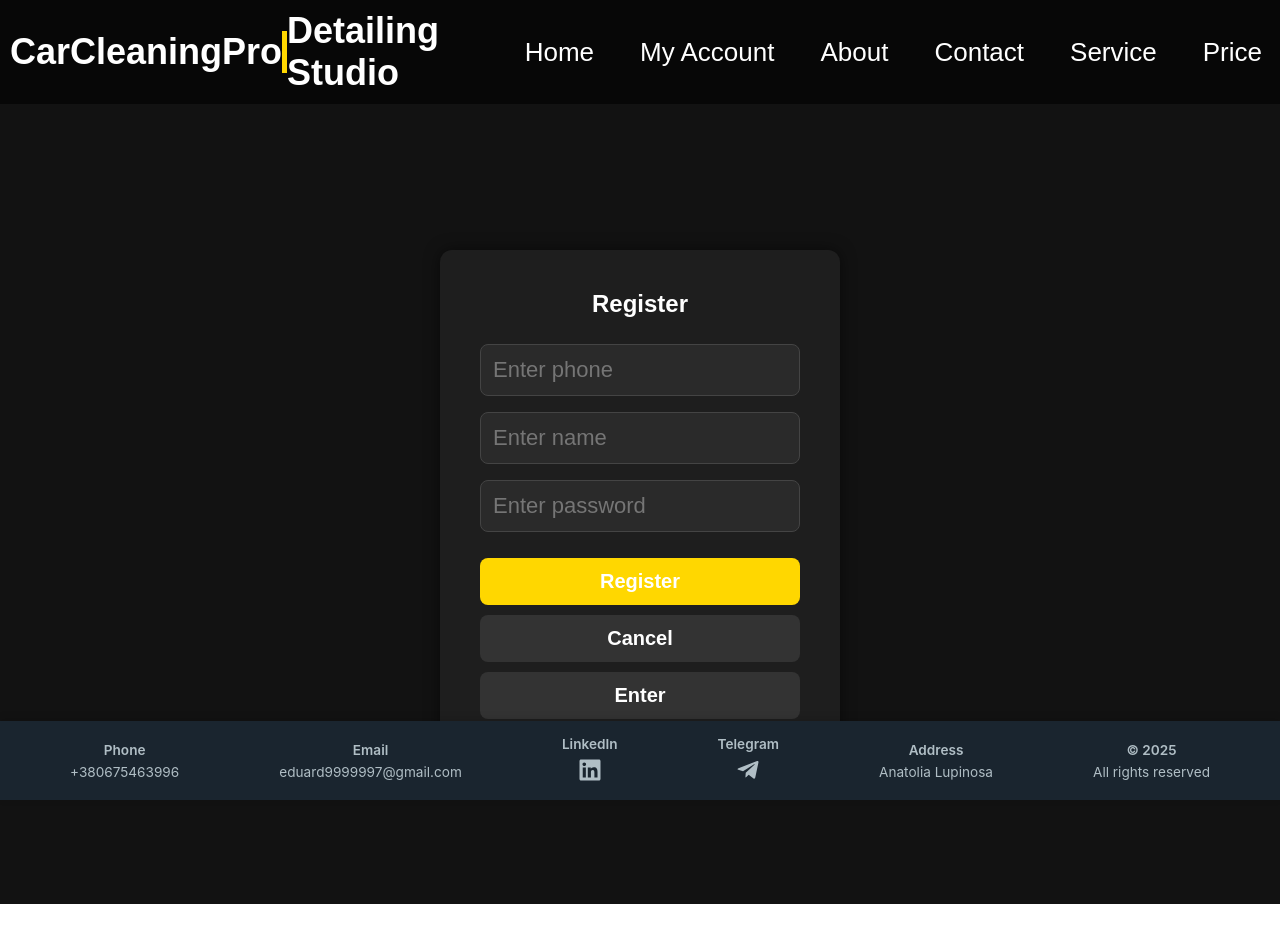
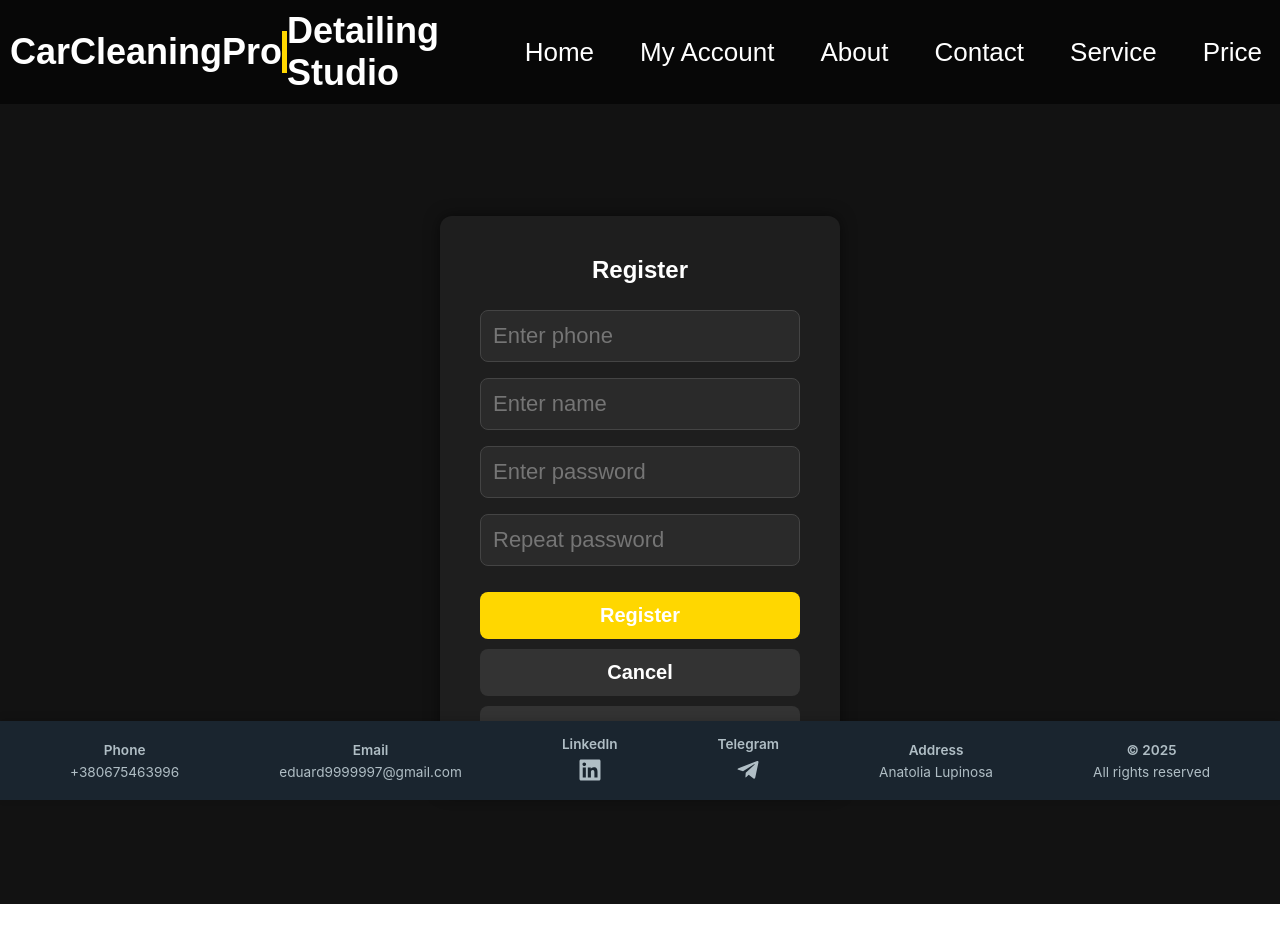
Before and after one commit to Eduard8798/DetailPro, a Next.js app in the folder my-cleaning-app/: page /account/Auth in a window 1280 px wide. Shown: the top 942 px of the page. Built offline with nearby package versions, Linux system fonts and the light colour scheme; a web font is replaced by a local one.

Commit message:
new_user

```diff
--- a/my-cleaning-app/src/app/account/Auth/page.js
+++ b/my-cleaning-app/src/app/account/Auth/page.js
@@ -1,17 +1,59 @@
-import React from 'react';
+import React, {useState} from 'react';
 import styles from './Page.module.css';
+import {toast} from "react-toastify";
 
 const RegisterPage = ({setAuthStep}) => {
 
-    const backLogin = (e) => {
-        e.preventDefault();
-        // Тут должна быть логика авторизации
-        // если success:
-        setAuthStep('login');
+    const [phone,setPhone] = useState(null);
+    const [name,setName] = useState(null);
+    const [password,setPassword] = useState(null);
+    const [repeatPassword,setRepeatPassword] = useState(null);
+    const [register,setRegister] = useState(false)
+
+    const userNew = async (event) =>{
+        event.preventDefault();
+        if (password !== repeatPassword){
+            alert('Register is not done!')
+            return setRegister(false)
+        }
+        const res = await fetch('/api/auth/register',{
+           method:'POST',
+            headers: {'Content-Type': 'application/json'},
+            body: JSON.stringify({name,phone,password}),
+            credentials:'include'
+        })
+
+        const data = await res.json();
+
+        if (data){
+            toast.success("New User Add success");
+            console.log('dataAuth',data);
+            setRegister(true)
+            setAuthStep('login');
+        }
+        else {
+            toast.warn("Error Registration");
+            console.error(data.message);
+        }
     }
+
+
+    const changeName = (e) =>{
+        setName(e.target.value)
+    }
+    const changePassword = (e) =>{
+        setPassword(e.target.value)
+    }
+    const changeRepeatPassword = (e) =>{
+        setRepeatPassword(e.target.value)
+    }
+    const changeTel = (e) =>{
+        setPhone(e.target.value)
+    }
+
     return (
         <div className={styles.authPage}>
-            <form className={styles.form}>
+            <form className={styles.form} onSubmit={userNew}>
                 <h2 className={styles.title}>Register</h2>
 
                 <input
@@ -20,6 +62,7 @@ const RegisterPage = ({setAuthStep}) => {
                     placeholder="Enter phone"
                     required
                     className={styles.input}
+                    onChange={changeTel}
                 />
                 <input
                     type="text"
@@ -27,6 +70,7 @@ const RegisterPage = ({setAuthStep}) => {
                     placeholder="Enter name"
                     required
                     className={styles.input}
+                    onChange={changeName}
                 />
                 <input
                     type="password"
@@ -34,13 +78,22 @@ const RegisterPage = ({setAuthStep}) => {
                     placeholder="Enter password"
                     required
                     className={styles.input}
+                    onChange={changePassword}
+                />
+                <input
+                    type="password"
+                    name="password"
+                    placeholder="Repeat password"
+                    required
+                    className={styles.input}
+                    onChange={changeRepeatPassword}
                 />
 
                 <div className={styles.buttonGroup}>
                     <button type="submit" className={styles.primaryButton}>
                         Register
                     </button>
-                    <button type="button" className={styles.secondaryButton} onClick={backLogin}>
+                    <button type="button" className={styles.secondaryButton} onClick={()=> setAuthStep('login')}>
                         Cancel
                     </button>
                     <button type="button" className={styles.secondaryButton}>
```
Also changed, not shown: my-cleaning-app/lib/auth.js (+1 -18 lines), my-cleaning-app/src/app/account/Login/page.js (+7 -1 lines), my-cleaning-app/src/app/api/auth/register/route.js (+10 -4 lines).
